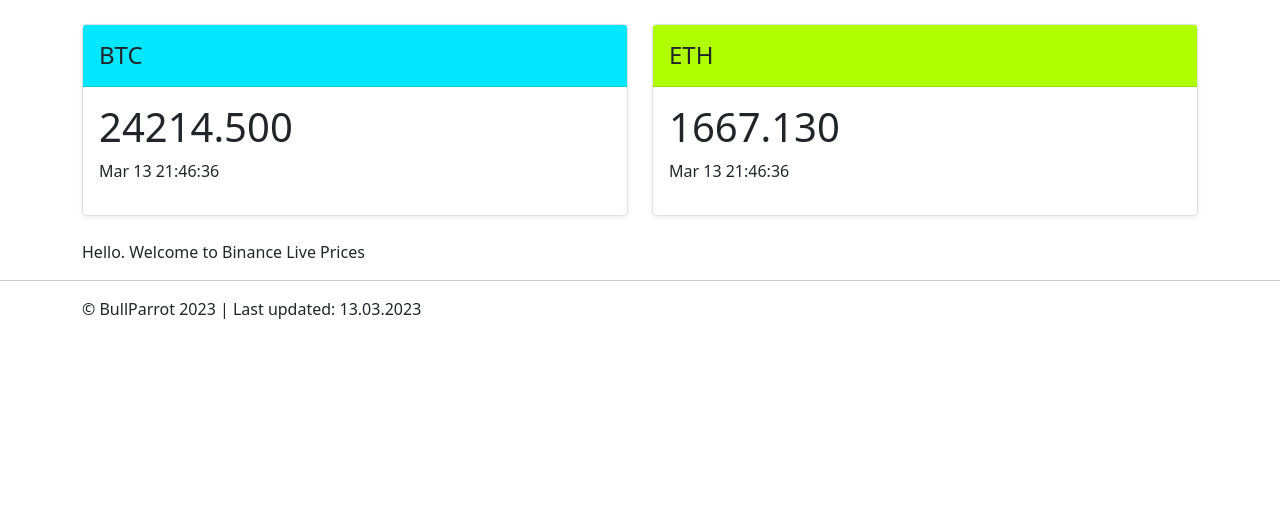
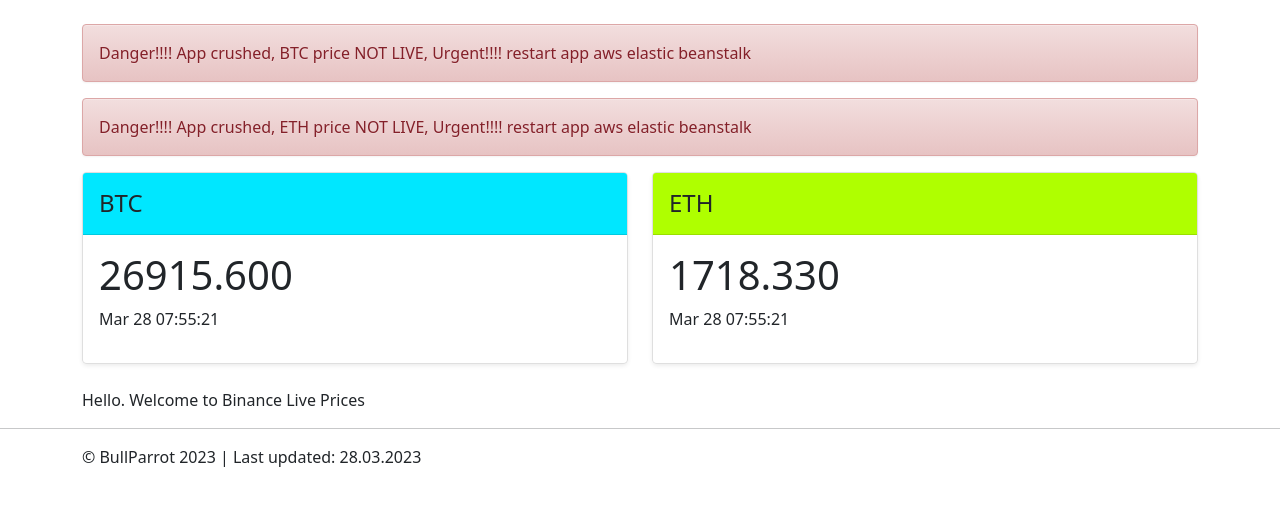
Before and after one commit to faisel/binance-websocket, a Flask app: page / in a window 1280 px wide. Shown: the part 96-602 px from the top of the page. Run offline with Flask 2, Linux system fonts and the light colour scheme; some libraries are stand-ins or nearby versions.

Commit message:
unicorn-binance-websocket-api updated

```diff
--- a/price_btc.json
+++ b/price_btc.json
@@ -1,6 +1,6 @@
 {
-    "apptime": "Mar 13 21:46:36",
-    "timestamp": 1678740396.0,
+    "apptime": "Mar 28 07:55:21",
+    "timestamp": 1679982921.0,
     "symbol": "BTCUSDT",
-    "price": "24214.50000000"
+    "price": "26915.60000000"
 }
--- a/price_eth.json
+++ b/price_eth.json
@@ -1,6 +1,6 @@
 {
-    "apptime": "Mar 13 21:46:36",
-    "timestamp": 1678740396.0,
+    "apptime": "Mar 28 07:55:21",
+    "timestamp": 1679982921.0,
     "symbol": "ETHUSDT",
-    "price": "1667.13000000"
+    "price": "1718.33000000"
 }
--- a/requirements.txt
+++ b/requirements.txt
@@ -1,6 +1,6 @@
 Flask==2.2.2
 Jinja2==3.1.2
-unicorn-binance-websocket-api==1.42.0
+unicorn-binance-websocket-api==1.43.1
 certifi==2022.12.07
 itsdangerous==2.1.2
 Werkzeug==2.2.3
--- a/templates/layouts/main.jinja2
+++ b/templates/layouts/main.jinja2
@@ -46,10 +46,23 @@
     <!-- Main jumbotron for a primary marketing message or call to action -->
     <div class="jumbotron">
 
-
       <div class="container">
 
         <div class="row mt-4">
+
+
+          <div id="btc-danger-alert">
+            <div class="alert alert-danger" role="alert">
+              Danger!!!! App crushed, BTC price NOT LIVE, Urgent!!!! restart app aws elastic beanstalk
+            </div>
+          </div>
+
+          <div id="eth-danger-alert">
+            <div class="alert alert-danger" role="alert">
+              Danger!!!! App crushed, ETH price NOT LIVE, Urgent!!!! restart app aws elastic beanstalk
+            </div>
+          </div>
+
 
           <div class="col-6 col-xs-12">
 
@@ -107,7 +120,7 @@
       <hr>
 
       <footer class="container">
-        <p>&copy; BullParrot 2023 | Last updated: 13.03.2023</p>
+        <p>&copy; BullParrot 2023 | Last updated: 28.03.2023</p>
       </footer>
 
     </div> <!-- /container -->
```
Also changed, not shown: README.md.
